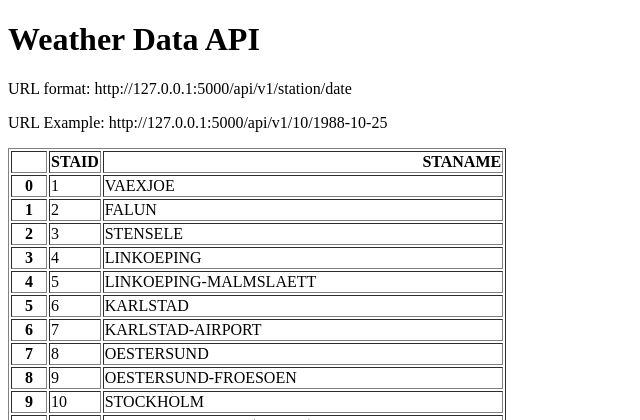
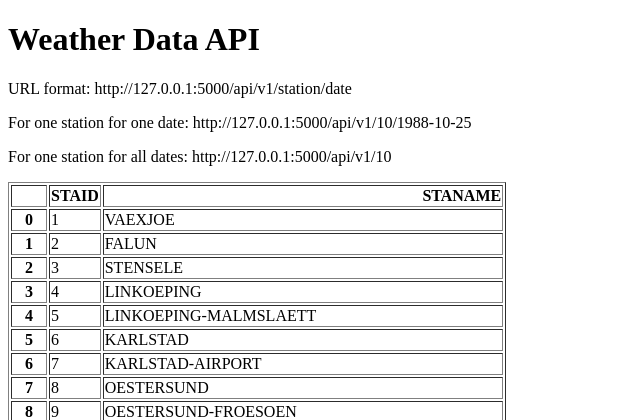
Before and after one commit to oldmcdonnell/Weather_API2, a Flask app: page / in a window 1280 px wide. Shown: the top 420 px of the page, without its empty margins (0-640 px from the left). Run offline with Flask 3, Linux system fonts and the light colour scheme.

Commit message:
updated orient of DF

```diff
--- a/main.py
+++ b/main.py
@@ -20,6 +20,16 @@ def about(station, date):
             "date": date,
             "temperature": temperature}
 
+
+@app.route("/api/v1/<station>")
+def all_data(station):
+    filename = "data/TG_STAID" + str(station).zfill(6) + ".txt"
+    df = pd.read_csv(filename, skiprows=20, parse_dates=['    DATE'])
+    result = df.to_dict(orient="records")
+    return result
+
+
+
 #only run flask script from the main page
 if __name__ == "__main__":
     app.run(debug=True)
--- a/templates/home.html
+++ b/templates/home.html
@@ -7,7 +7,8 @@
 <body>
 <h1>Weather Data API</h1>
 <p>URL format: http://127.0.0.1:5000/api/v1/station/date</p>
-<p>URL Example: http://127.0.0.1:5000/api/v1/10/1988-10-25</p>
+<p>For one station for one date: http://127.0.0.1:5000/api/v1/10/1988-10-25</p>
+<p>For one station for all dates: http://127.0.0.1:5000/api/v1/10</p>
 <p>{{data|safe}}</p>
 </body>
 </html>
```
